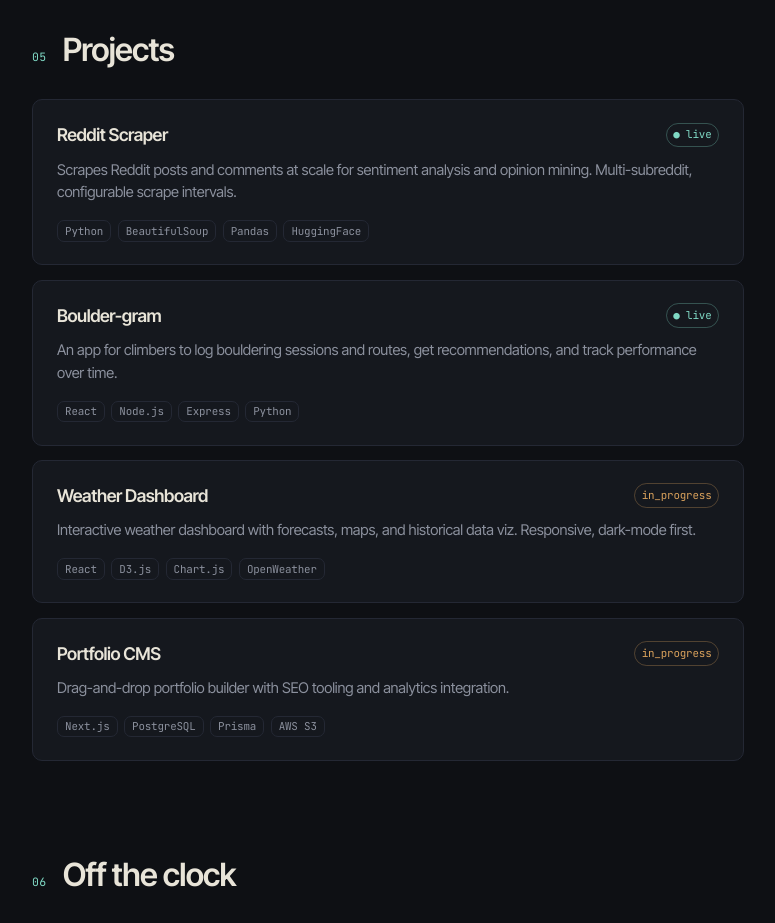
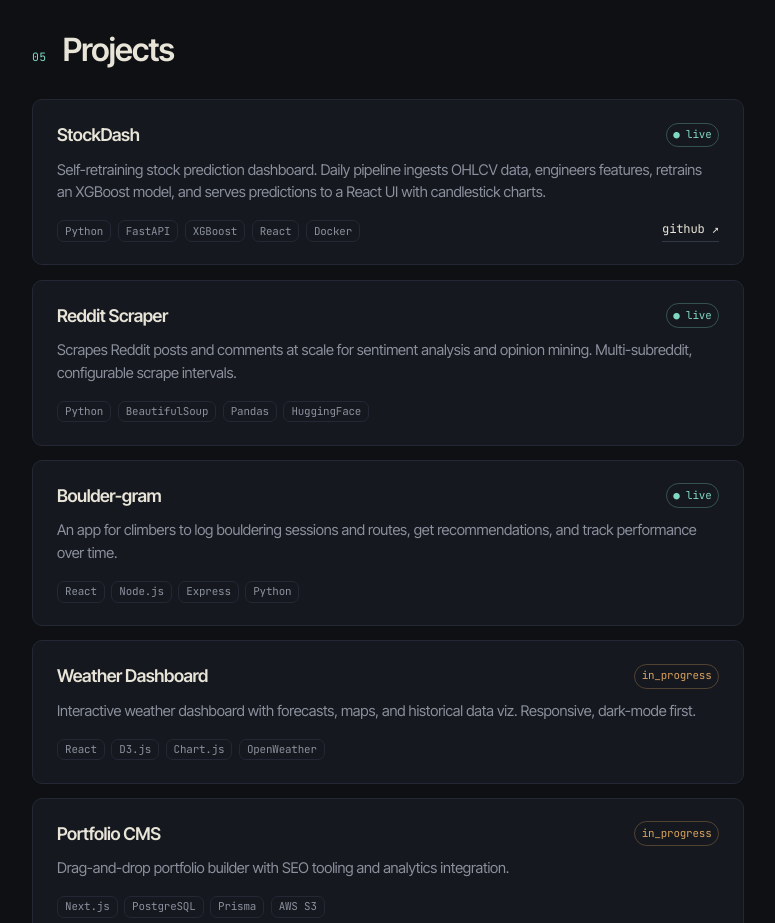
Before and after one commit to KarthikPrakash7/kappak.github.io, a React (Vite) app: page / in a window 1280 px wide. Shown: the part 2780-3703 px from the top of the page, without its empty margins (252-1027 px from the left). Built offline with nearby package versions, Linux system fonts and the light colour scheme.

Commit message:
Add StockDash project to portfolio

```diff
--- a/src/data/projects.ts
+++ b/src/data/projects.ts
@@ -9,6 +9,14 @@ export interface Project {
 }
 
 export const projects: Project[] = [
+  {
+    name: "StockDash",
+    blurb:
+      "Self-retraining stock prediction dashboard. Daily pipeline ingests OHLCV data, engineers features, retrains an XGBoost model, and serves predictions to a React UI with candlestick charts.",
+    tags: ["Python", "FastAPI", "XGBoost", "React", "Docker"],
+    github: "https://github.com/KarthikPrakash7/stockdash",
+    demo: "#",
+  },
   {
     name: "Reddit Scraper",
     blurb:
```
